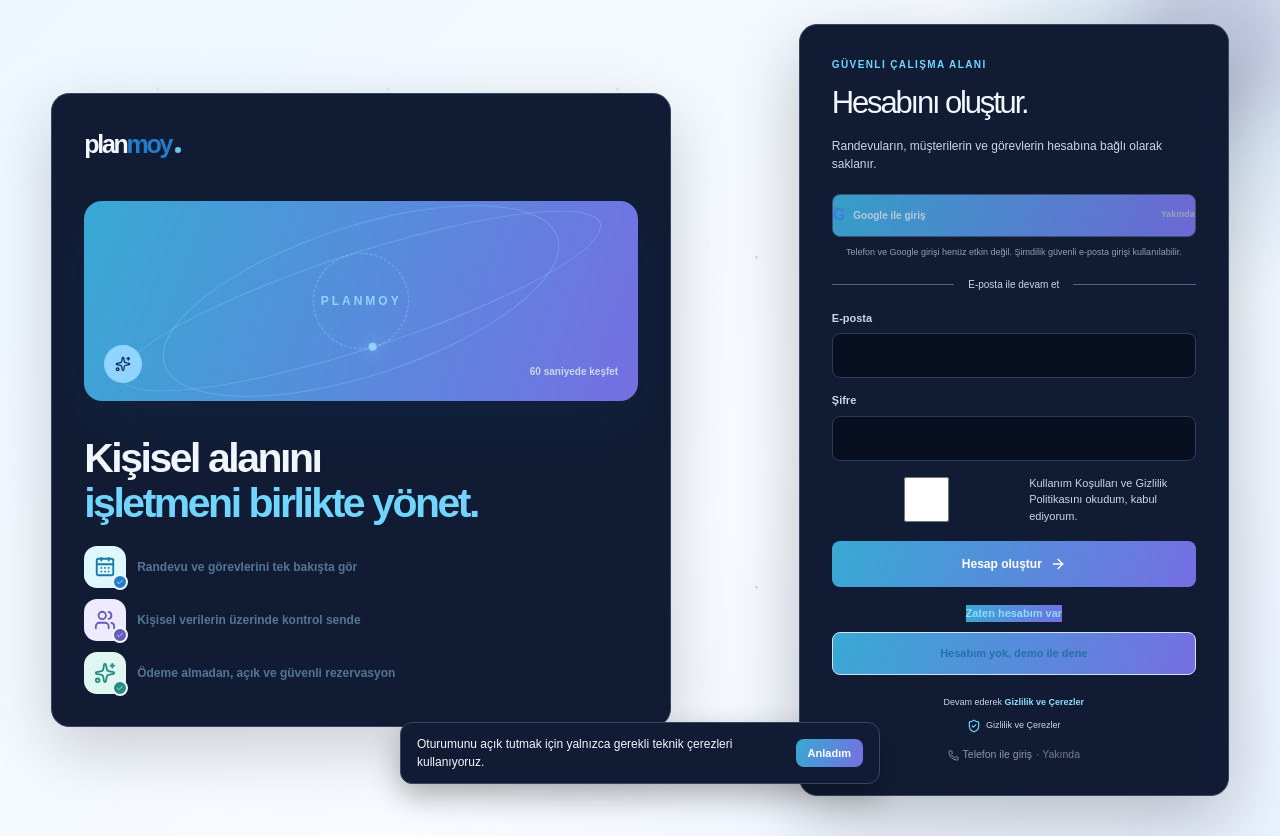
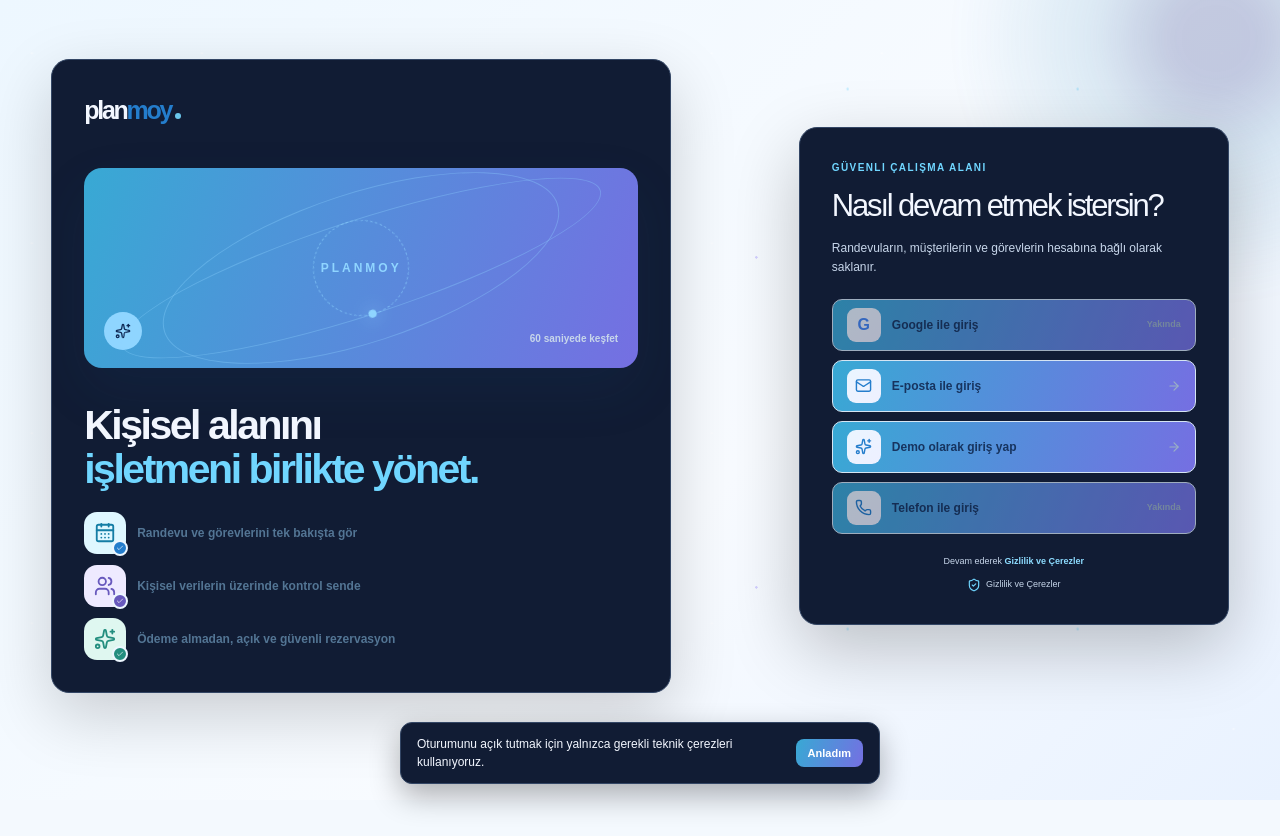
Before and after one commit to Tuncertur/planmoy, a React (Vite) app: page / in a window 1280 px wide. After the commit the page ends 800 px from the top, so only its background shows below. Built offline with nearby package versions, Linux system fonts and the light colour scheme; no server answers.

Commit message:
Auth: 4 eşit giriş kartına geçildi (Google/E-posta/Demo/Telefon), özel stilli onay kutusu eklendi

```diff
--- a/src/index.css
+++ b/src/index.css
@@ -52,3 +52,94 @@
 @import "./real-css/task-pinning.css";
 
 html, body, #root { min-height: 100%; }
+
+/* ===== Bu projeye özel eklemeler (gerçek kaynakta olmayan, kullanıcı isteğiyle) ===== */
+
+/* Auth: 4 eşit seçim kartı */
+.auth-choice-grid {
+  display: grid;
+  gap: 9px;
+  margin-top: 22px;
+}
+.auth-choice-tile {
+  display: flex;
+  align-items: center;
+  gap: 11px;
+  min-height: 52px;
+  padding: 0 14px;
+  border: 1px solid #d5e5f3;
+  border-radius: 10px;
+  background: #f8fbff;
+  color: #17345f;
+  font: inherit;
+  font-size: 12px;
+  font-weight: 750;
+  cursor: pointer;
+  text-align: left;
+  transition: transform 0.18s ease, box-shadow 0.18s ease, border-color 0.18s ease;
+}
+.auth-choice-tile:not(:disabled):hover {
+  transform: translateY(-1px);
+  border-color: #8fc4ea;
+  box-shadow: 0 10px 24px #1e568c14;
+}
+.auth-choice-tile:disabled {
+  cursor: not-allowed;
+  opacity: 0.72;
+}
+.auth-choice-icon {
+  display: grid;
+  place-items: center;
+  width: 34px;
+  height: 34px;
+  flex: none;
+  border-radius: 9px;
+  background: linear-gradient(135deg, #eaf5ff, #eef0ff);
+  color: #247dcc;
+}
+.auth-choice-label { flex: 1; }
+.auth-choice-arrow { color: #9ab0c5; }
+
+/* Onay kutusu — özel stilli, tarayıcı varsayılanı yerine */
+.auth-consent {
+  display: flex;
+  align-items: flex-start;
+  gap: 9px;
+  font-size: 11px;
+  font-weight: 400;
+  color: #55738f;
+  cursor: pointer;
+  position: relative;
+}
+.auth-consent input[type="checkbox"] {
+  position: absolute;
+  opacity: 0;
+  width: 18px;
+  height: 18px;
+  margin: 0;
+  cursor: pointer;
+}
+.auth-consent-box {
+  display: grid;
+  place-items: center;
+  width: 18px;
+  height: 18px;
+  flex: none;
+  margin-top: 1px;
+  border: 1.5px solid #cddfed;
+  border-radius: 6px;
+  background: #fff;
+  color: transparent;
+  transition: all 0.18s ease;
+}
+.auth-consent input[type="checkbox"]:checked + .auth-consent-box {
+  border-color: transparent;
+  background: linear-gradient(135deg, #38a9d4, #756fe2);
+  color: #fff;
+  box-shadow: 0 4px 10px #4ca5df33;
+}
+.auth-consent input[type="checkbox"]:focus-visible + .auth-consent-box {
+  outline: 2px solid #4ca5df;
+  outline-offset: 2px;
+}
+.auth-consent-text { line-height: 1.5; }
--- a/src/screens/AuthScreen.tsx
+++ b/src/screens/AuthScreen.tsx
@@ -1,18 +1,21 @@
 import { useState, type FormEvent } from "react";
-import { ArrowRight, CalendarDays, Check, Phone, ShieldCheck, Sparkles, Users } from "lucide-react";
+import { ArrowRight, CalendarDays, Check, Mail, Phone, ShieldCheck, Sparkles, Users } from "lucide-react";
 import { supabase } from "../lib/supabase";
 import { tt, type Dict } from "../lib/i18n";
 
-// Bu ekran FireVibe'ın gerçek src/routes/auth.tsx dosyasından birebir
-// taşınmıştır (yapı, class isimleri, kopya metinler). Telefon ve Google
-// girişi FireVibe'da da devre dışıydı ("Yakında") — burada da öyle.
-// İSTİSNA: "Demo ile dene" butonu gerçek FireVibe'da yok, kullanıcının
-// açık isteğiyle test kolaylığı için eklendi (anonim Supabase girişi).
+// Bu ekran FireVibe'ın gerçek src/routes/auth.tsx dosyasındaki class'ları
+// ve kopya metinleri kullanır. Kullanıcının açık isteğiyle 4 eşit giriş
+// yöntemi (Google / E-posta / Demo / Telefon) tek bir seçim ekranında
+// gösteriliyor — Demo, gerçek FireVibe'da olmayan, test kolaylığı için
+// eklenmiş bir istisna.
+
+type Screen = "choose" | "email";
 
 const copy = {
   eyebrow: { tr: "Güvenli çalışma alanı", en: "Secure workspace" } satisfies Dict,
   signIn: { tr: "Akışına giriş yap.", en: "Sign in to your flow." } satisfies Dict,
   signUp: { tr: "Hesabını oluştur.", en: "Create your account." } satisfies Dict,
+  chooseTitle: { tr: "Nasıl devam etmek istersin?", en: "How would you like to continue?" } satisfies Dict,
   lead: {
     tr: "Randevuların, müşterilerin ve görevlerin hesabına bağlı olarak saklanır.",
     en: "Your appointments, clients and tasks stay connected to your account.",
@@ -31,17 +34,37 @@ const copy = {
   point3: { tr: "Ödeme almadan, açık ve güvenli rezervasyon", en: "Clear, payment-free booking" } satisfies Dict,
   personalHead: { tr: "Kişisel alanını", en: "Your personal space and" } satisfies Dict,
   businessHead: { tr: "işletmeni birlikte yönet.", en: "your business, together." } satisfies Dict,
-  phoneSoon: { tr: "Telefon ile giriş", en: "Continue with phone" } satisfies Dict,
-  googleSoon: { tr: "Google ile giriş", en: "Continue with Google" } satisfies Dict,
+  google: { tr: "Google ile giriş", en: "Continue with Google" } satisfies Dict,
+  emailBtn: { tr: "E-posta ile giriş", en: "Continue with email" } satisfies Dict,
+  demoBtn: { tr: "Demo olarak giriş yap", en: "Sign in with demo" } satisfies Dict,
+  phone: { tr: "Telefon ile giriş", en: "Continue with phone" } satisfies Dict,
   soon: { tr: "Yakında", en: "Soon" } satisfies Dict,
-  providerNote: {
-    tr: "Telefon ve Google girişi henüz etkin değil. Şimdilik güvenli e-posta girişi kullanılabilir.",
-    en: "Phone and Google sign-in aren't active yet. Secure email sign-in is available for now.",
-  } satisfies Dict,
-  orEmail: { tr: "E-posta ile devam et", en: "Continue with email" } satisfies Dict,
+  back: { tr: "Geri", en: "Back" } satisfies Dict,
 };
 
+function ChooseTile({
+  icon,
+  label,
+  status,
+  onClick,
+}: {
+  icon: React.ReactNode;
+  label: string;
+  status?: string;
+  onClick: () => void;
+}) {
+  return (
+    <button type="button" className="auth-choice-tile" onClick={onClick} disabled={!!status}>
+      <span className="auth-choice-icon">{icon}</span>
+      <span className="auth-choice-label">{label}</span>
+      {status && <span className="provider-status">{status}</span>}
+      {!status && <ArrowRight size={14} className="auth-choice-arrow" />}
+    </button>
+  );
+}
+
 export function AuthScreen({ onOpenLegal }: { onOpenLegal: () => void }) {
+  const [screen, setScreen] = useState<Screen>("choose");
   const [mode, setMode] = useState<"signin" | "signup">("signup");
   const [email, setEmail] = useState("");
   const [password, setPassword] = useState("");
@@ -82,8 +105,6 @@ export function AuthScreen({ onOpenLegal }: { onOpenLegal: () => void }) {
             <i />
           </a>
 
-          {/* Tanıtım videosu — şimdilik buton olarak duruyor, video dosyası
-              eklendiğinde bağlanacak. */}
           <button type="button" className="intro-video" onClick={() => {}} aria-label={tt({ tr: "Tanıtım videosunu oynat", en: "Play intro video" })} style={{ border: 0, padding: 0, cursor: "pointer" }}>
             <div className="video-orbit">
               <span />
@@ -126,20 +147,20 @@ export function AuthScreen({ onOpenLegal }: { onOpenLegal: () => void }) {
 
         <section className="auth-card">
           <p className="eyebrow">{tt(copy.eyebrow)}</p>
-          <h1>{mode === "signin" ? tt(copy.signIn) : tt(copy.signUp)}</h1>
+          <h1>{screen === "choose" ? tt(copy.chooseTitle) : mode === "signin" ? tt(copy.signIn) : tt(copy.signUp)}</h1>
           <p className="auth-lead">{tt(copy.lead)}</p>
 
-          <div className="auth-provider-grid" aria-label="Alternatif giriş seçenekleri">
-            <button type="button" disabled title="Google ile giriş yakında">
-              <span className="google-mark">G</span> {tt(copy.googleSoon)} <span className="provider-status">{tt(copy.soon)}</span>
-            </button>
+          {screen === "choose" && (
+            <div className="auth-choice-grid">
+              <ChooseTile icon={<span className="google-mark">G</span>} label={tt(copy.google)} status={tt(copy.soon)} onClick={() => {}} />
+              <ChooseTile icon={<Mail size={17} />} label={tt(copy.emailBtn)} onClick={() => setScreen("email")} />
+              <ChooseTile icon={<Sparkles size={17} />} label={tt(copy.demoBtn)} onClick={tryDemo} />
+              <ChooseTile icon={<Phone size={17} />} label={tt(copy.phone)} status={tt(copy.soon)} onClick={() => {}} />
             </div>
-          <p className="auth-provider-note">{tt(copy.providerNote)}</p>
+          )}
 
-          <div className="auth-or">
-            <span>{tt(copy.orEmail)}</span>
-          </div>
-
+          {screen === "email" && (
+            <>
               <form onSubmit={submit}>
                 <label>
                   {tt(copy.email)}
@@ -157,9 +178,12 @@ export function AuthScreen({ onOpenLegal }: { onOpenLegal: () => void }) {
                   />
                 </label>
                 {mode === "signup" && (
-              <label style={{ display: "flex", alignItems: "flex-start", gap: 8, fontSize: 11, fontWeight: 400 }}>
-                <input type="checkbox" checked={consent} onChange={(e) => setConsent(e.target.checked)} style={{ marginTop: 2 }} />
-                <span>
+                  <label className="auth-consent">
+                    <input type="checkbox" checked={consent} onChange={(e) => setConsent(e.target.checked)} />
+                    <span className="auth-consent-box">
+                      <Check size={11} />
+                    </span>
+                    <span className="auth-consent-text">
                       {tt({ tr: "Kullanım Koşulları ve Gizlilik Politikasını okudum, kabul ediyorum.", en: "I have read and accept the Terms of Use and Privacy Policy." })}
                     </span>
                   </label>
@@ -185,17 +209,11 @@ export function AuthScreen({ onOpenLegal }: { onOpenLegal: () => void }) {
                 {mode === "signin" ? tt(copy.toggleIn) : tt(copy.toggleUp)}
               </button>
 
-          {/* Test kolaylığı için eklendi — gerçek FireVibe'da bu buton yok,
-              kullanıcının açık isteğiyle geri eklendi. */}
-          <button
-            type="button"
-            onClick={tryDemo}
-            disabled={busy}
-            className="secondary-button"
-            style={{ width: "100%", marginTop: 10 }}
-          >
-            {tt({ tr: "Hesabım yok, demo ile dene", en: "No account — try the demo" })}
+              <button type="button" className="auth-toggle" style={{ opacity: 0.6 }} onClick={() => setScreen("choose")}>
+                ← {tt(copy.back)}
               </button>
+            </>
+          )}
 
           <p className="auth-legal">
             {tt(copy.legal)} <a onClick={onOpenLegal} style={{ cursor: "pointer" }}>{tt(copy.privacy)}</a>
@@ -203,10 +221,6 @@ export function AuthScreen({ onOpenLegal }: { onOpenLegal: () => void }) {
           <p className="auth-security">
             <ShieldCheck size={14} /> {tt(copy.privacy)}
           </p>
-
-          <p style={{ marginTop: 14, textAlign: "center", fontSize: 10.5, opacity: 0.55, display: "flex", alignItems: "center", justifyContent: "center", gap: 4 }}>
-            <Phone size={11} /> {tt(copy.phoneSoon)} <span style={{ opacity: 0.8 }}>· {tt(copy.soon)}</span>
-          </p>
         </section>
       </div>
     </main>
```
Lines whose indentation alone changed are shown as unchanged.
